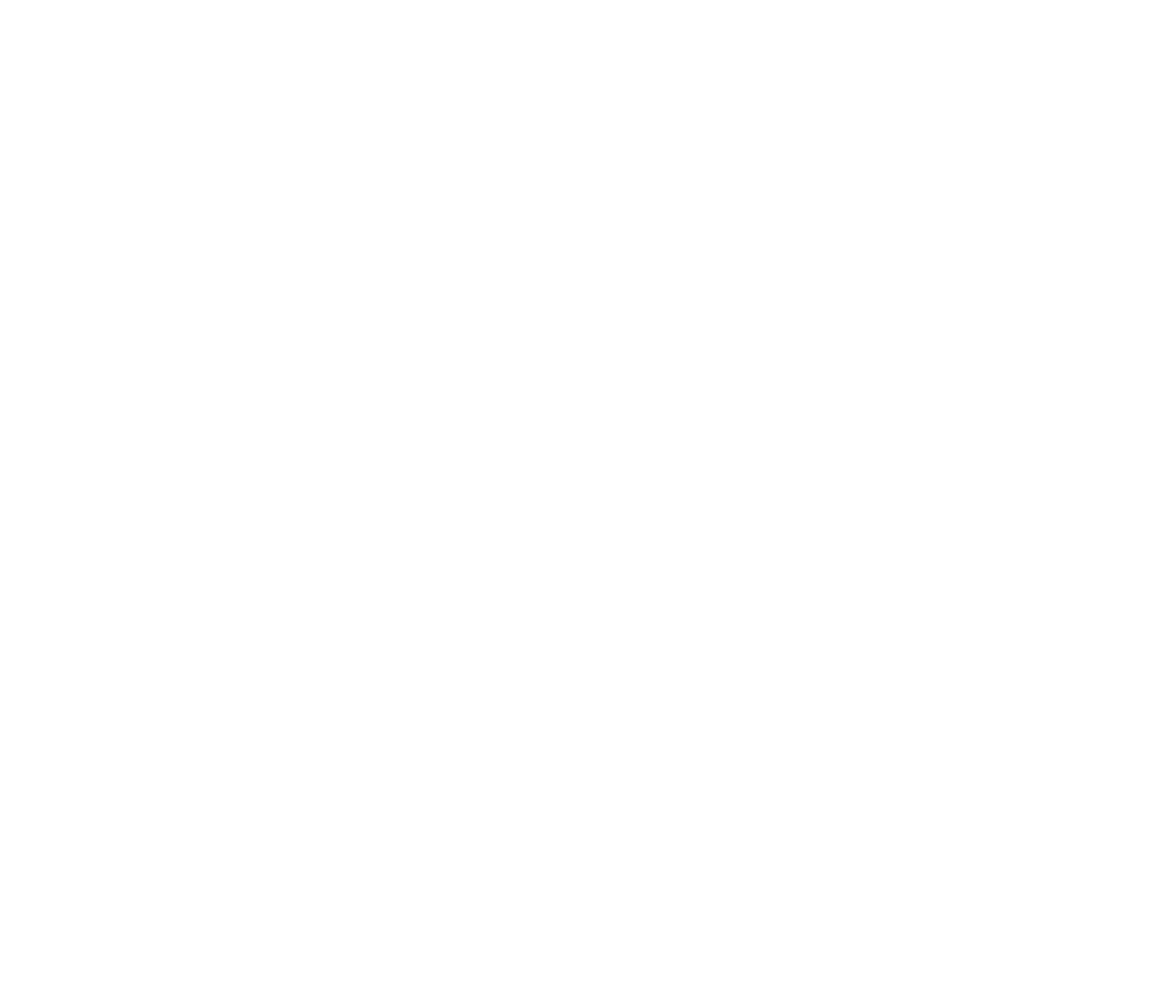
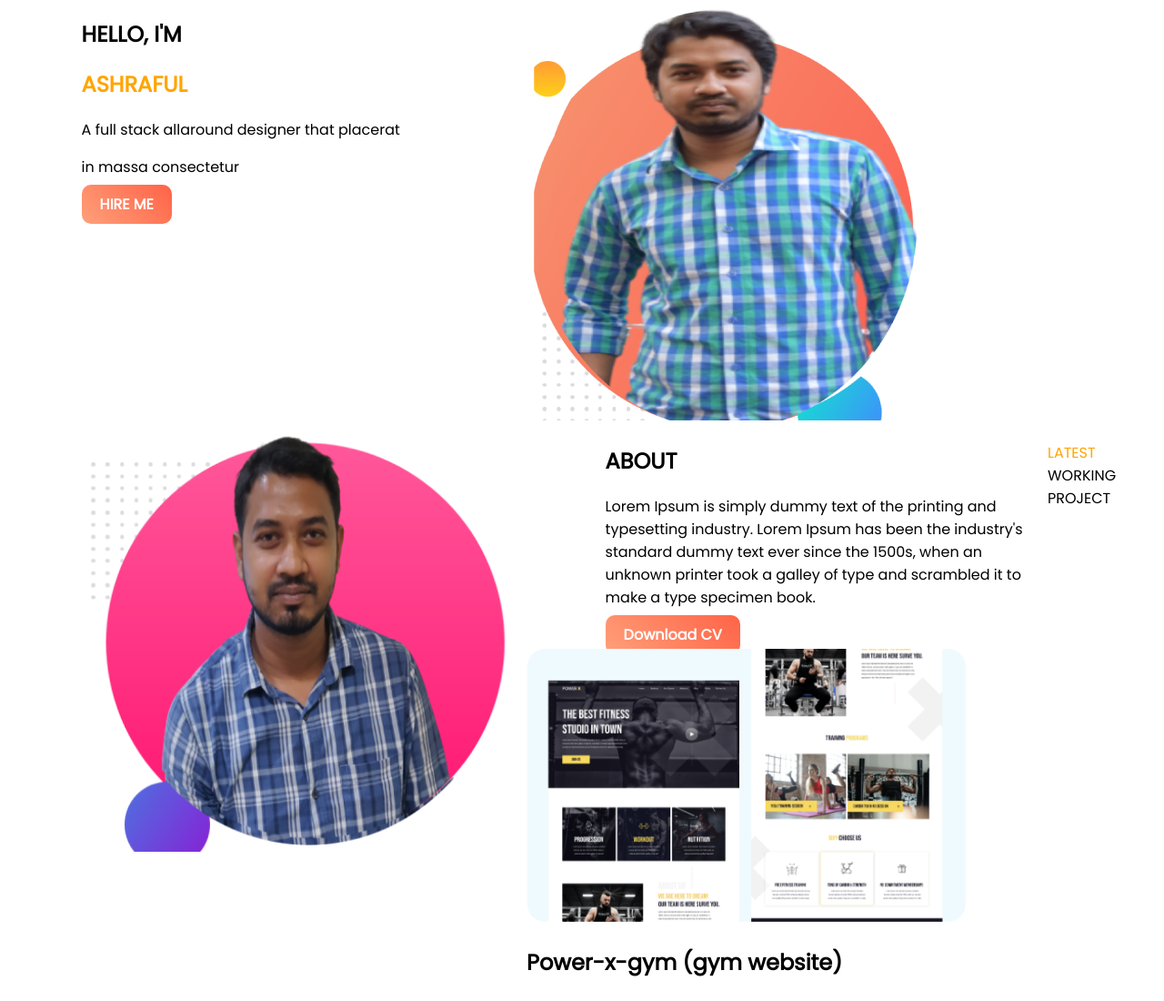
Before and after one commit to ashrafulrahat/new-website, a plain HTML site: page index.html in a window 1280 px wide. Shown: the top 1100 px of the page at 91% size. Before the commit the page ends 800 px from the top, so only its background shows below. Drawn offline with Linux system fonts and the light colour scheme.

Commit message:
added code

```diff
--- a/index.html
+++ b/index.html
@@ -3,10 +3,80 @@
 <head>
     <meta charset="UTF-8">
     <meta name="viewport" content="width=device-width, initial-scale=1.0">
-    <title>Document</title>
+    <title>Ashraful Developer</title>
+    <link rel="preconnect" href="https://fonts.gstatic.com">
+    <link href="https://fonts.googleapis.com/css2?family=Poppins&display=swap" rel="stylesheet">
     <link rel="stylesheet" href="style.css">
 </head>
 <body>
+    <section>
+            <div class="half-width">
+                <h1>HELLO, I'M</h1>
+                <h1><span class="orange-highlight">ASHRAFUL</span> </h1>
+                <p>A full stack allaround designer that placerat</p> <p> in massa consectetur</p>
+                <a class="link-button" target="_blank" href="https://www.linkedin.com/in/md-ashraful-alam-469715194/">HIRE ME</a>
+            </div>
+
+            <div>
+            <img src="Images/profile3.png" alt="">
+                </div>
+        </section>
+    <section>
+        <div  class="half-width">
+            <img id="align" src="Images/profile4.png" alt="">
+        </div>
+            <div class="half-width">
+                <h1>ABOUT</h1>
+                <p> Lorem Ipsum is simply dummy text of the printing and
+                    typesetting industry. Lorem Ipsum has been the industry's
+                    standard dummy text ever since the 1500s, when an unknown
+                    printer took a galley of type and scrambled it to make a type
+                    specimen book.</p>
+                    <a class="link-button" title="_blank" href="https://www.linkedin.com/in/md-ashraful-alam-469715194"> Download CV </a>
+             </div>
+
+         </section>
+
+
+         <section class="project">
+            <p><span class="orange-highlight">LATEST</span> WORKING PROJECT</p>
+            <div id="power"class="position">
+             <div  class="side">
+                 <img src="Images/image 4.png" alt="" style="50%">
+                 <h1>Power-x-gym (gym website)</h1>
+                 <p>Lorem Ipsum is simply dummy text of the  </p>
+                 <p>printing and typesetting industry.</p>
+
+
+             </div>
+             <div class="side">
+                <img src="Images/image 5.png" alt="" style="50%">
+                <h1>Creative Agency</h1>
+                <p>Lorem Ipsum is simply dummy text of the</p>
+                <p>printing and typesetting industry.</p>
+             </div>
+             <div class="side">
+                 <img src="Images/image 8.png" alt="" style="50%">
+                 <h1>Hard Rock Music</h1>
+                 <p>Lorem Ipsum is simply dummy text of the </p>
+                 <p>printing and typesetting industry.</p>
+
+
+             </div>
+
+            </div>
+
+
+    </section>
+    <section>
+        <div class="container">
+            <img src="Images/bottom.png" alt="" style="width:50%;">
+            <div class="left">Work Inquiry</div>
+           <div class="right">Let’s Chat</div>
+
+        </div>
+
+    </section>
 
 </body>
 </html>
--- a/style.css
+++ b/style.css
@@ -0,0 +1,65 @@
+body{
+    margin: 0;
+    font-family: 'Poppins', sans-serif;
+}
+h1{
+    font: 50px;
+}
+.orange-highlight{
+    color: orange;
+}
+.half-width {
+
+    width: 40%;
+    float: left;
+    margin-left: 5%;
+    padding-left: 2%;
+}
+.half-width img{
+
+    width: 100%;
+}
+.link-button{
+    text-decoration: none;
+    background-image: linear-gradient( 45deg,lightSalmon,tomato );
+    padding: 10px 20px;
+    border-radius: 10px;
+    color: white;
+    font-weight: 700;
+}
+* {
+    box-sizing: border-box;
+  }
+
+.side {
+    float: left;
+    width: 33.33%;
+    padding: 3px;
+    border-image-slice: 1;
+  }
+
+  #power{
+
+        border-left: 3px solid;
+
+        border-image-slice: 1;
+  }
+  .side img {
+      height: 300px;
+  }
+  .left {
+    position: absolute;
+    top: 50%;
+    left: 16px;
+  }
+  .right{
+    position: absolute;
+    top: 8px;
+    right: 16px;
+  }
+  .container {
+    position: relative;
+    text-align: center;
+    color: white;
+    border-image-slice: 1;
+  }
```
Also changed, not shown: Images/image 4.png (added), Images/image 5.png (added), Images/image 8.png (added), Images/profile.jpg (added), Images/profile2.jpg (added), Images/profile3.png (added), Images/profile4.png (added), 1 other file.
